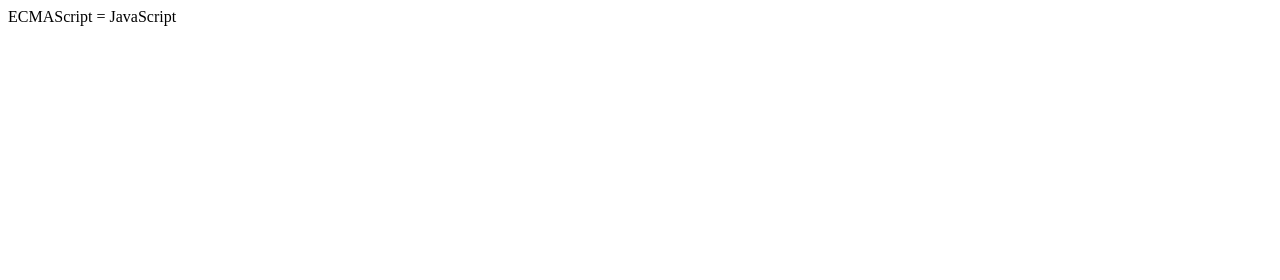
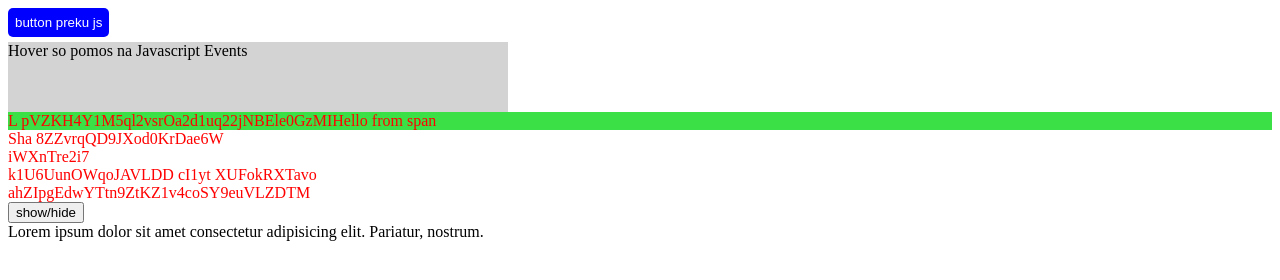
Before and after one commit to ibrahim-sulemani/javascript-homeworks, a plain HTML site: page index.html in a window 1280 px wide. Drawn offline with Linux system fonts and the light colour scheme.

Commit message:
solutions of homework/dom-20.06

```diff
--- a/index.html
+++ b/index.html
@@ -1,15 +1,41 @@
 <!DOCTYPE html>
 <html lang="en">
-<head>
-    <meta charset="UTF-8">
-    <meta name="viewport" content="width=device-width, initial-scale=1.0">
+  <head>
+    <meta charset="UTF-8" />
+    <meta name="viewport" content="width=device-width, initial-scale=1.0" />
     <title>Document</title>
-</head>
-<body>
-    ECMAScript = JavaScript
+    <style>
+      .btnStyle {
+        background-color: blue;
+        border-radius: 5px;
+        padding: 7px;
+        color: white;
+        border: none;
+        margin-bottom: 5px;
+      }
+      .hide {
+        display: none;
+      }
+    </style>
+  </head>
+  <body>
+    <div
+      id="firstDiv"
+      onmouseover="changeBgColor()"
+      style="background-color: lightgray; width: 500px; height: 70px"
+    >
+      Hover so pomos na Javascript Events
+    </div>
+    <div class="card"></div>
+    <div class="card"></div>
+    <div class="card"></div>
+    <div class="card"></div>
+    <div class="card"></div>
 
-</body>
-<script src="index.js">
-
-</script>
+    <button id="toggleBtn" onclick="showHideParagraph()">show/hide</button>
+    <div id="toggleParagraph">
+      Lorem ipsum dolor sit amet consectetur adipisicing elit. Pariatur, nostrum.
+    </div>
+  </body>
+  <script src="index.js"></script>
 </html>
--- a/index.js
+++ b/index.js
@@ -0,0 +1,65 @@
+
+// - Vrz divot so id="firstDiv" kreirajte hover so pomos na Javascript Events, neka se menuva bojata na pozadinata.
+
+function getRandomColor() {
+  var red = Math.random() * 256;
+  var green = Math.random() * 256;
+  var blue = Math.random() * 256;
+
+  return "rgb(" + red + "," + green + "," + blue + ")";
+}
+
+function changeBgColor() {
+  const firstDiv = document.getElementById("firstDiv");
+  firstDiv.style.backgroundColor = getRandomColor();
+}
+
+// - Selektirajte gi site divovi so klasa "card". Dodadete random text vo crvena boja vo niv.
+
+const cards = document.getElementsByClassName("card");
+
+function getRandomText(length) {
+  let result = "";
+  const characters =
+    "ABCDEFGHIJKLMNOPQRSTUVWXYZ abcdefghijklmnopqrstuvwxyz 0123456789";
+  const charactersLength = characters.length;
+  let counter = 0;
+  while (counter < length) {
+    result += characters.charAt(Math.floor(Math.random() * charactersLength));
+    counter += 1;
+  }
+  return result;
+}
+
+for (card of cards) {
+  card.style.color = "red";
+  const textLength = Math.floor(Math.random() * 30) + 10;
+  card.textContent = getRandomText(textLength);
+}
+
+// - Na veke prviot so klasa "card" dodadete span element koj sto
+// ke ima tekst "Hello from span", promenete ja i pozadinskata boja.
+
+const spanElement = document.createElement("span");
+spanElement.textContent = "Hello from span";
+
+const cardElement = document.querySelector(".card");
+cardElement.style.backgroundColor = getRandomColor();
+cardElement.appendChild(spanElement);
+
+// - Na pocetok pred "firstDiv" kreirajte button preku js i prikazete go.
+// Promenete i stil taka sto ke kreirate klasa vo css i ke ja dodadete preku js na samiot button.
+
+const buttonElement = document.createElement("button");
+buttonElement.textContent = "button preku js";
+buttonElement.classList.add("btnStyle");
+
+const firstDivElement = document.getElementById("firstDiv");
+document.body.insertBefore(buttonElement, firstDivElement);
+
+// - Paragrafot id="toggleParagraph" na klik na kopceto id="toggleBtn" prikazuvajte go i krijte go naizmenicno.
+
+function showHideParagraph(){
+    const paragraph = document.getElementById("toggleParagraph");
+    paragraph.classList.toggle('hide');
+}
```
